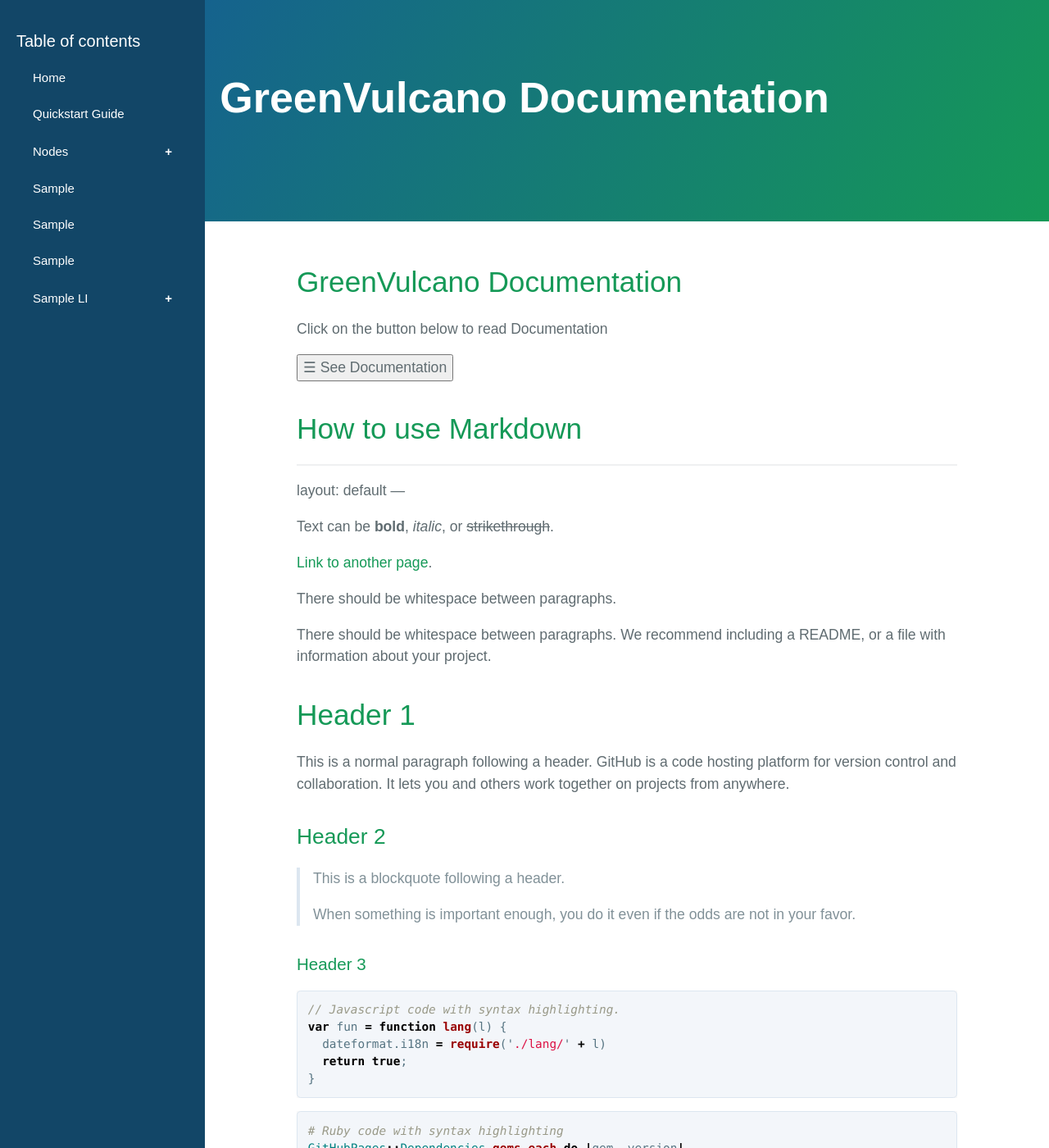
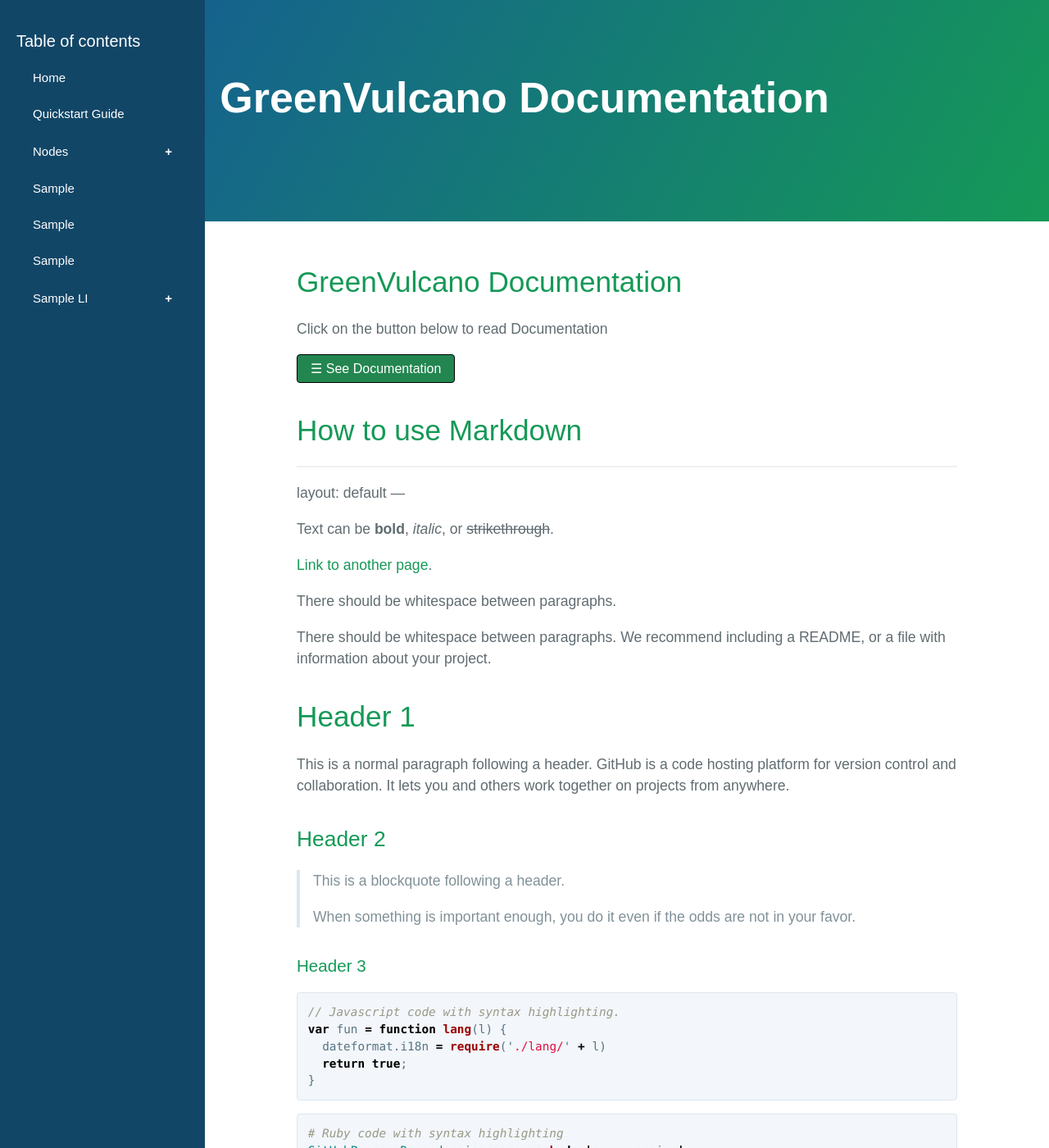
Before and after one commit to dianamw/GreenVulcano-Beta, a Jekyll site: the page built from index.md, in a window 1280 px wide and 1400 px high. Shown: the whole window at 82% size. Built offline with Jekyll 4.4.1, drawn with Linux system fonts in a browser that asks for light colours; our own code applies the rules of GitHub Pages for plain Markdown files; the repository's description, which GitHub fills in, is left out.

Commit message:
Update style.scss

```diff
--- a/assets/css/style.scss
+++ b/assets/css/style.scss
@@ -106,3 +106,40 @@ button.accordion.active:after {
     margin-left: 20px;
     font-size: 20px;
   }
+.Button {
+    	 font-size: 1pc;
+	 font-size: 1rem;
+	 line-height: 33px;
+	 line-height: 2.0625rem;
+	 display: inline-block;
+	 box-sizing: border-box;
+	 height: 35px;
+	 height: 2.1875rem;
+	 margin: 0;
+	 padding: 0 1pc;
+	 padding: 0 1rem;
+	 cursor: pointer;
+	 text-align: center;
+	 vertical-align: middle;
+	 white-space: nowrap;
+	 color: #000;
+	 border: 1px solid #000;
+	 border: .0625rem solid #000;
+	 border-radius: 4px;
+	 background-color: transparent;
+ }
+ .Button-green{
+   background-color: #238650;
+   color: #fff;
+ }
+
+ @media screen and (max-width: 1024px) {
+ 	.Button-blue{
+     	background-color: #124667;
+    	color: #fff;
+    	margin-top: 10px;
+ }
+ 	.page-header{
+ 		margin-left:250px;
+ 	}
+ }
```
